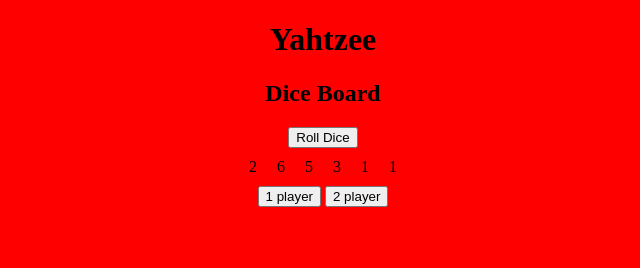
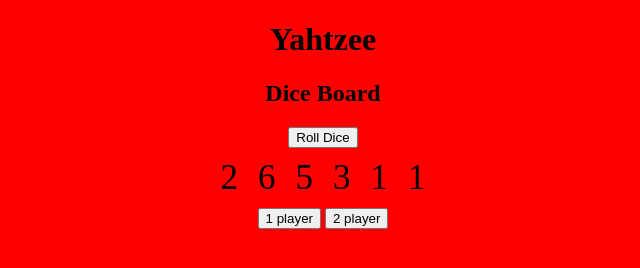
Before and after one commit to MatthewEPowers/Yahtzee, a plain HTML site: page index.html in a window 1280 px wide. Both pictures are taken after a click on the button "Roll Dice". Shown: the whole page, without its empty margins (317-957 px from the left). Drawn offline with Linux system fonts and the light colour scheme.

Commit message:
refined random dice roller, added comments

```diff
--- a/scripts.js
+++ b/scripts.js
@@ -3,6 +3,18 @@
 // set up players object
 // set up game object
 // create dice and dice randomizer
+
+
+// set up a play game button
+// create a dropdown number of players option to shose from before hiting play game button
+// one hit play game display each players score cardes as well as which players turn it is
+// create a roll dice button to start your turn
+// then create dice selector to chose which dice you want to reroll
+// create a reroll button
+// end turn after 3 rolls
+// create a score selector let player choose which score they want to go with and add it to their score chart
+// after game is finish add up all points and display the winner
+// make page prity
 
 
 var dice1, dice2, dice3, dice4, dice5, dice6;
@@ -17,24 +29,23 @@
 
 function rollAllDice() {
 
-	dice1 = rollDice();
-	dice2 = rollDice();
-	dice3 = rollDice();
-	dice4 = rollDice();
-	dice5 = rollDice();
-	dice6 = rollDice();
-    // document.getElementById("dice1").innerHTML = "dice1: " + dice1;
-    // document.getElementById("dice2").innerHTML = "dice2: " + dice2;
-    // document.getElementById("dice3").innerHTML = "dice3: " + dice3;
-    // document.getElementById("dice4").innerHTML = "dice4: " + dice4;
-    // document.getElementById("dice5").innerHTML = "dice5: " + dice5;
-    // document.getElementById("dice6").innerHTML = "dice6: " + dice6;
-    document.getElementById("dice1").innerHTML = dice1;
-    document.getElementById("dice2").innerHTML = dice2;
-    document.getElementById("dice3").innerHTML = dice3;
-    document.getElementById("dice4").innerHTML = dice4;
-    document.getElementById("dice5").innerHTML = dice5;
-    document.getElementById("dice6").innerHTML = dice6;
+	// dice1 = rollDice();
+	// dice2 = rollDice();
+	// dice3 = rollDice();
+	// dice4 = rollDice();
+	// dice5 = rollDice();
+	// dice6 = rollDice();
+
+	var dice = ["dice1", "dice2", "dice3", "dice4", "dice5", "dice6"]
+	// console.log("dice: " + dice);
+
+	for (let i = 0; i < dice.length; i++) {
+		let y = dice[i];
+		let x = rollDice();
+		console.log("y: " + y);
+		console.log("x: " + x);
+		document.getElementById(y).innerHTML = x;
+	  }
 
 }
 
@@ -54,8 +65,3 @@
 
 
 }
-
-
-
-
-// document.getElementById("demo").innerHTML = Math.floor(Math.random() * 6) + 1;
--- a/style.css
+++ b/style.css
@@ -25,4 +25,5 @@
 }
 .rolledDice p {
 	margin: 10px;
+	font-size: 35px;
 }
```
